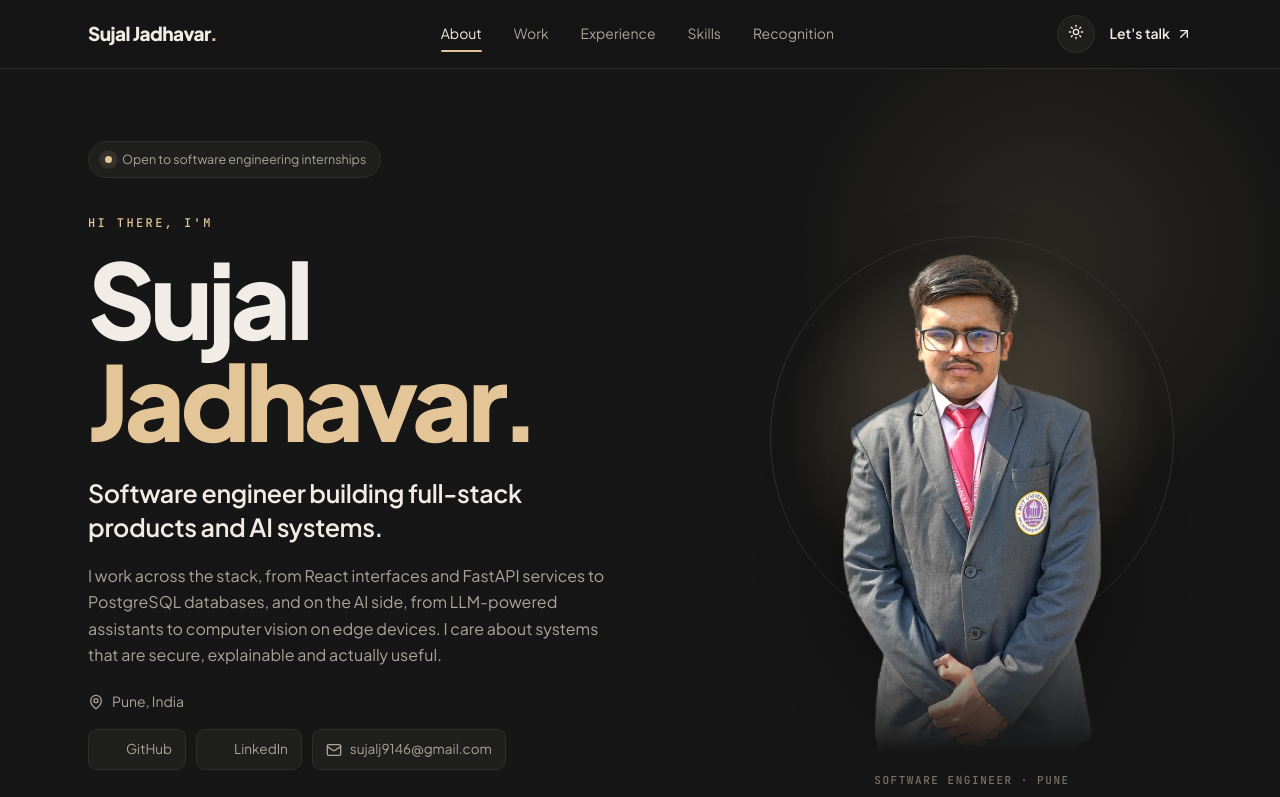
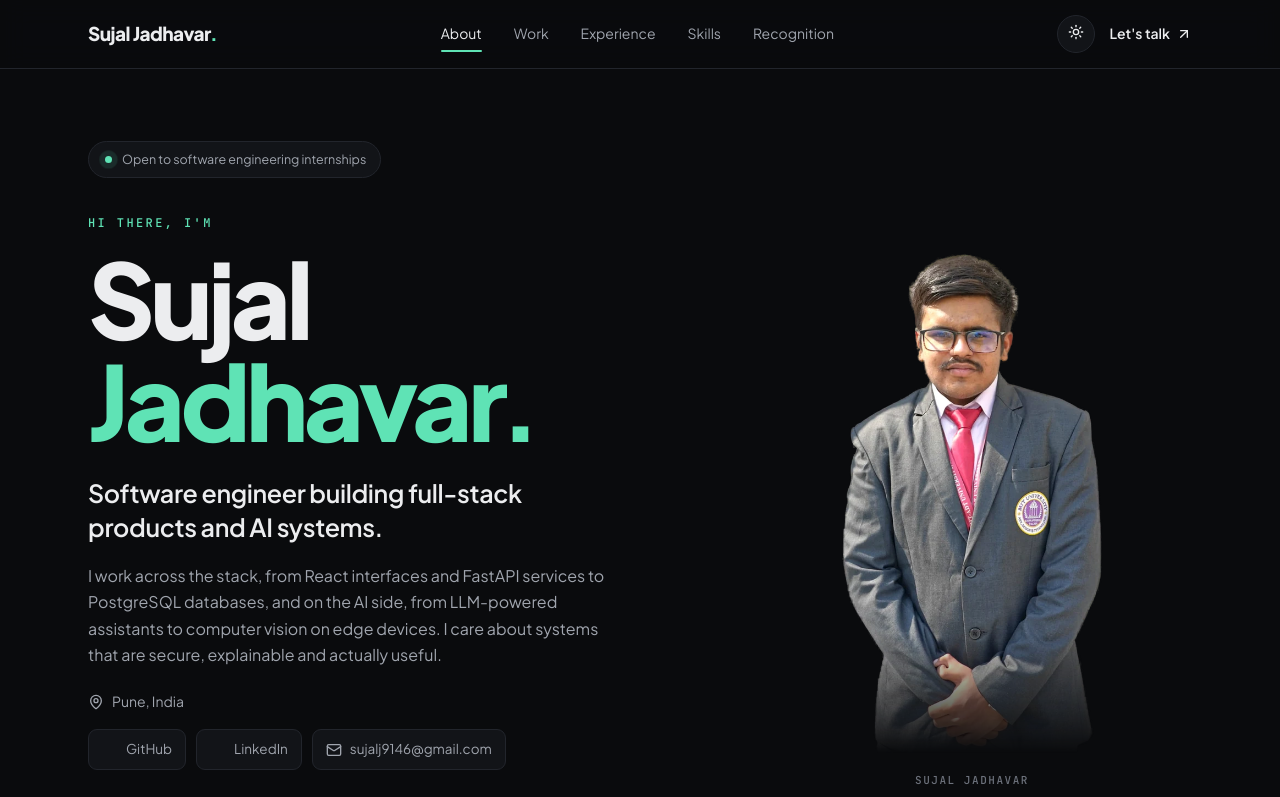
Before and after one commit to Sujalj9146/Sujalj9146.github.io, a plain HTML site: page index.html in a window 1280 px wide. Shown: the top 797 px of the page. Drawn offline with nearby package versions, Linux system fonts and the light colour scheme; no server answers; some icons are missing.

Commit message:
Restore mint theme, remove photo glow, caption shows name only

```diff
--- a/css/style.css
+++ b/css/style.css
@@ -4,38 +4,36 @@
 
 :root,
 :root[data-theme="dark"] {
-  /* graphite grey with a warm sand accent */
-  --bg: #161616;
-  --bg-alt: #1b1b1a;
-  --surface: #1f1f1e;
-  --surface-2: #262625;
-  --border: #2f2e2c;
-  --border-strong: #3d3b38;
-  --text: #f1ede6;
-  --muted: #aaa59c;
-  --dim: #78736b;
-  --accent: #e3c597;
-  --accent-ink: #1b1611;
-  --accent-soft: rgba(227, 197, 151, 0.1);
-  --shadow: 0 24px 60px -20px rgba(0, 0, 0, 0.55);
+  --bg: #0a0b0d;
+  --bg-alt: #0e1013;
+  --surface: #121418;
+  --surface-2: #181b20;
+  --border: #22252c;
+  --border-strong: #2e323a;
+  --text: #ecedef;
+  --muted: #a0a5ae;
+  --dim: #6c717b;
+  --accent: #5fe3b5;
+  --accent-ink: #062018;
+  --accent-soft: rgba(95, 227, 181, 0.1);
+  --shadow: 0 24px 60px -20px rgba(0, 0, 0, 0.6);
   color-scheme: dark;
 }
 
 :root[data-theme="light"] {
-  /* beach sand with deep bronze */
-  --bg: #f5f1ea;
-  --bg-alt: #efe9df;
-  --surface: #fbf9f5;
-  --surface-2: #f3eee6;
-  --border: #e3dbcd;
-  --border-strong: #d3c8b6;
-  --text: #1d1a16;
-  --muted: #5e574d;
-  --dim: #8f8678;
-  --accent: #9c6b30;
+  --bg: #fafafa;
+  --bg-alt: #f3f4f5;
+  --surface: #ffffff;
+  --surface-2: #f6f7f8;
+  --border: #e5e7ea;
+  --border-strong: #d6d9de;
+  --text: #0f1114;
+  --muted: #555b64;
+  --dim: #868c96;
+  --accent: #0b9a6d;
   --accent-ink: #ffffff;
-  --accent-soft: rgba(156, 107, 48, 0.09);
-  --shadow: 0 24px 60px -24px rgba(60, 45, 25, 0.2);
+  --accent-soft: rgba(11, 154, 109, 0.08);
+  --shadow: 0 24px 60px -24px rgba(15, 17, 20, 0.18);
   color-scheme: light;
 }
 
@@ -161,10 +159,6 @@ button { font: inherit; color: inherit; }
 
 /* ---------- hero ---------- */
 .hero { padding: 72px 0 96px; position: relative; overflow: hidden; }
-.hero::before {
-  content: ""; position: absolute; inset: -20% -10% auto auto; width: 720px; height: 720px; pointer-events: none;
-  background: radial-gradient(closest-side, var(--accent-soft), transparent 70%);
-}
 .hero__grid { display: grid; grid-template-columns: 1.15fr .85fr; gap: 64px; align-items: center; position: relative; }
 
 .eyebrow {
@@ -191,23 +185,11 @@ button { font: inherit; color: inherit; }
 
 .hero__photo { justify-self: end; width: 100%; max-width: 440px; }
 .photo-frame { position: relative; aspect-ratio: 4 / 5; isolation: isolate; }
-/* soft accent glow and a faint ring behind the cutout */
-.photo-frame::before {
-  content: ""; position: absolute; z-index: -1; left: 8%; right: 8%; top: 10%; aspect-ratio: 1;
-  border-radius: 50%;
-  background: radial-gradient(circle at 50% 45%, color-mix(in srgb, var(--accent) 34%, transparent), transparent 68%);
-  filter: blur(8px);
-}
-.photo-frame::after {
-  content: ""; position: absolute; z-index: -1; left: 4%; right: 4%; top: 6%; aspect-ratio: 1;
-  border-radius: 50%; border: 1px solid var(--border-strong); opacity: .7;
-}
 .photo-frame picture, .photo-frame img { display: block; width: 100%; height: 100%; }
 .photo-frame img {
   object-fit: contain; object-position: center bottom;
   -webkit-mask-image: linear-gradient(to bottom, #000 78%, transparent 100%);
           mask-image: linear-gradient(to bottom, #000 78%, transparent 100%);
-  filter: drop-shadow(0 30px 40px rgba(0, 0, 0, .35));
 }
 .hero__photo figcaption { display: flex; flex-direction: column; align-items: center; gap: 14px; margin-top: 18px; }
 
--- a/index.html
+++ b/index.html
@@ -79,7 +79,7 @@
           <img src="images/profile.png" alt="Sujal Jadhavar" width="800" height="1000" fetchpriority="high">
         </picture>      </div>
       <figcaption>
-        <span class="mono">SOFTWARE ENGINEER · PUNE</span>
+        <span class="mono">SUJAL JADHAVAR</span>
         <a class="btn btn--small" id="resumeBtn" href="resume.pdf" target="_blank" rel="noopener" hidden><i data-lucide="file-text"></i>Resume <i data-lucide="arrow-up-right"></i></a>
       </figcaption>
     </figure>
```
Also changed, not shown: favicon.svg.
